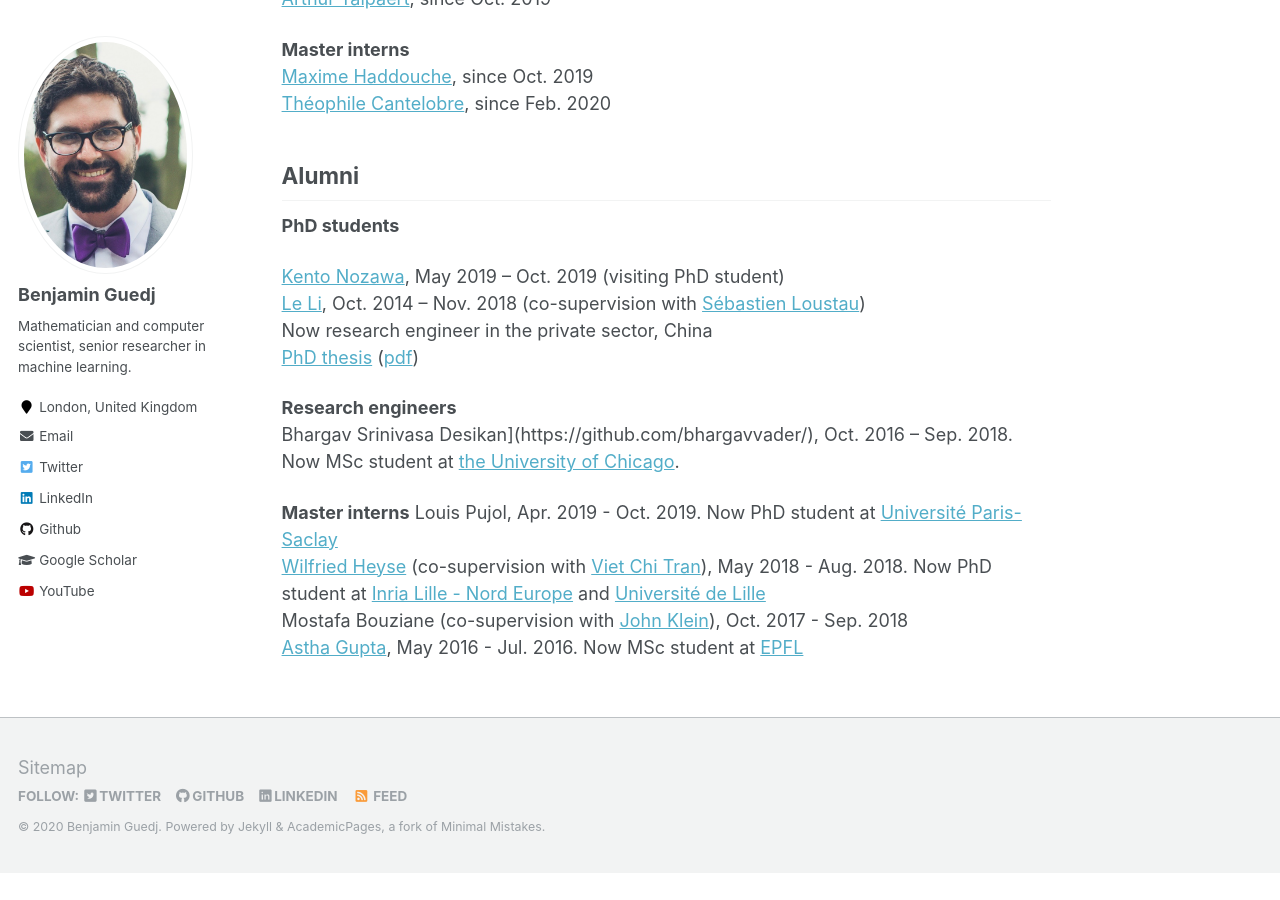
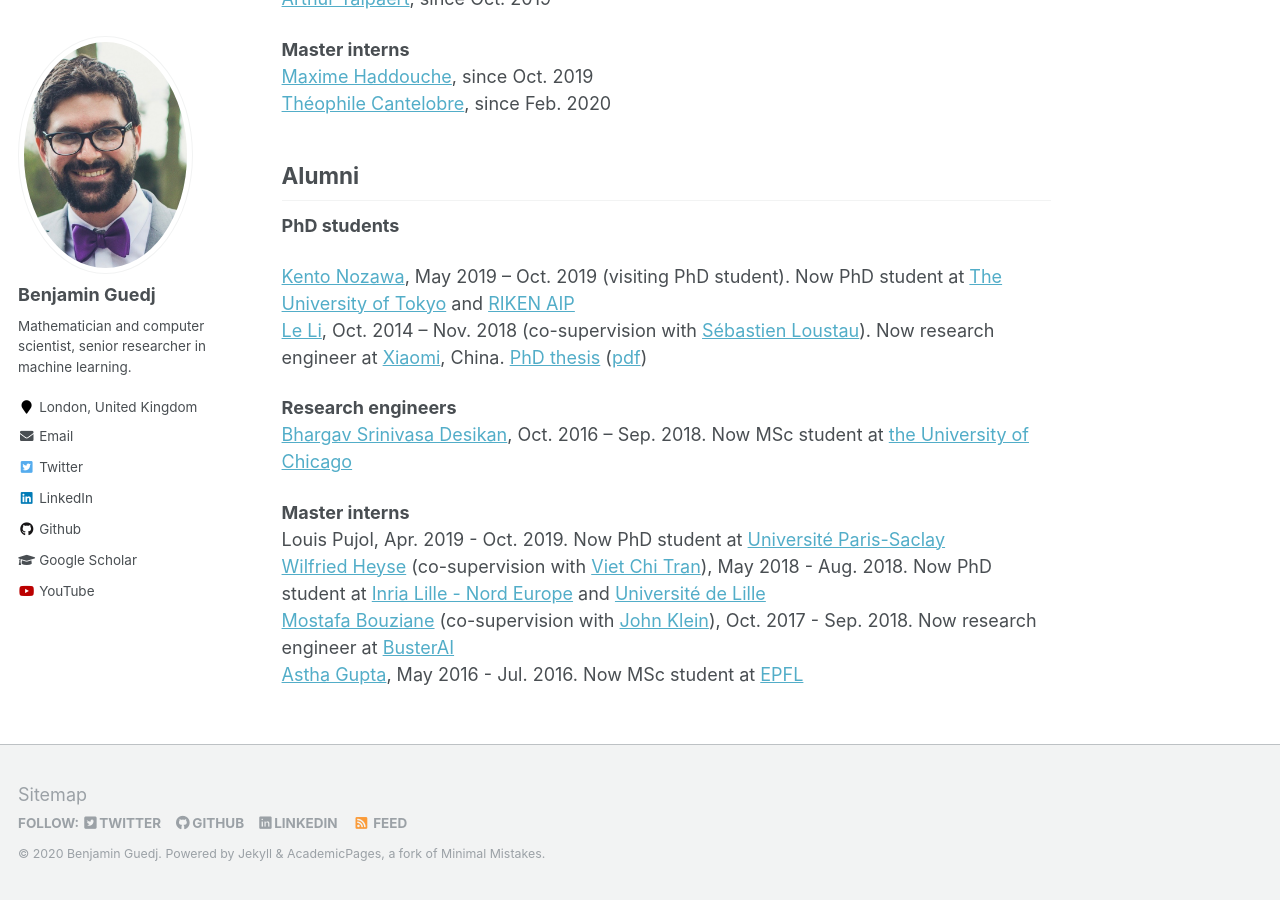
Before and after one commit to bguedj/bguedj.github.io, a Jekyll site: the page built from _pages/team.md, in a window 1280 px wide and 900 px high, scrolled down 560 px. Built offline with Jekyll 4.4.1, drawn with Linux system fonts in a browser that asks for light colours; before the commit the page ends 1433 px from its top, so only the background shows below that.

Commit message:
updated team

```diff
--- a/_pages/team.md
+++ b/_pages/team.md
@@ -29,16 +29,14 @@ I have or have had the pleasure of working with the following great students.
 
 **PhD students**
 
-[Kento Nozawa](https://nzw0301.github.io), May 2019 -- Oct. 2019 (visiting PhD student)
-[Le Li](https://www.researchgate.net/scientific-contributions/2108172811_Le_Li), Oct. 2014 -- Nov. 2018 (co-supervision with [Sébastien Loustau](https://www.linkedin.com/in/sébastien-loustau-b57b4555/))
-Now research engineer in the private sector, China
-[PhD thesis](https://tel.archives-ouvertes.fr/tel-01970795/) ([pdf](https://tel.archives-ouvertes.fr/tel-01970795/document))
+[Kento Nozawa](https://nzw0301.github.io), May 2019 -- Oct. 2019 (visiting PhD student). Now PhD student at [The University of Tokyo](https://www.u-tokyo.ac.jp/en/) and [RIKEN AIP](https://www.u-tokyo.ac.jp/en/)
+[Le Li](https://www.researchgate.net/scientific-contributions/2108172811_Le_Li), Oct. 2014 -- Nov. 2018 (co-supervision with [Sébastien Loustau](https://www.linkedin.com/in/sébastien-loustau-b57b4555/)). Now research engineer at [Xiaomi](https://www.mi.com/global/about), China. [PhD thesis](https://tel.archives-ouvertes.fr/tel-01970795/) ([pdf](https://tel.archives-ouvertes.fr/tel-01970795/document))
 
 **Research engineers**
-Bhargav Srinivasa Desikan](https://github.com/bhargavvader/), Oct. 2016 -- Sep. 2018. Now MSc student at [the University of Chicago](https://www.uchicago.edu).
+[Bhargav Srinivasa Desikan](https://github.com/bhargavvader/), Oct. 2016 -- Sep. 2018. Now MSc student at [the University of Chicago](https://www.uchicago.edu)
 
 **Master interns**
 Louis Pujol, Apr. 2019 - Oct. 2019. Now PhD student at [Université Paris-Saclay](https://www.universite-paris-saclay.fr)
 [Wilfried Heyse](https://www.linkedin.com/in/wilfried-heyse-711008151/) (co-supervision with [Viet Chi Tran](https://perso.math.u-pem.fr/tran.viet-chi/)), May 2018 - Aug. 2018. Now PhD student at [Inria Lille - Nord Europe](https://www.inria.fr/fr/centre-inria-lille-nord-europe) and [Université de Lille](https://www.univ-lille.fr)
-Mostafa Bouziane (co-supervision with [John Klein](https://john-klein.github.io)), Oct. 2017 - Sep. 2018
+[Mostafa Bouziane](https://www.linkedin.com/in/mostafa-b-49732b11b/) (co-supervision with [John Klein](https://john-klein.github.io)), Oct. 2017 - Sep. 2018. Now research engineer at [BusterAI](https://buster.ai)
 [Astha Gupta](https://github.com/astha736/), May 2016 - Jul. 2016. Now MSc student at [EPFL](https://www.epfl.ch/fr/)
```
